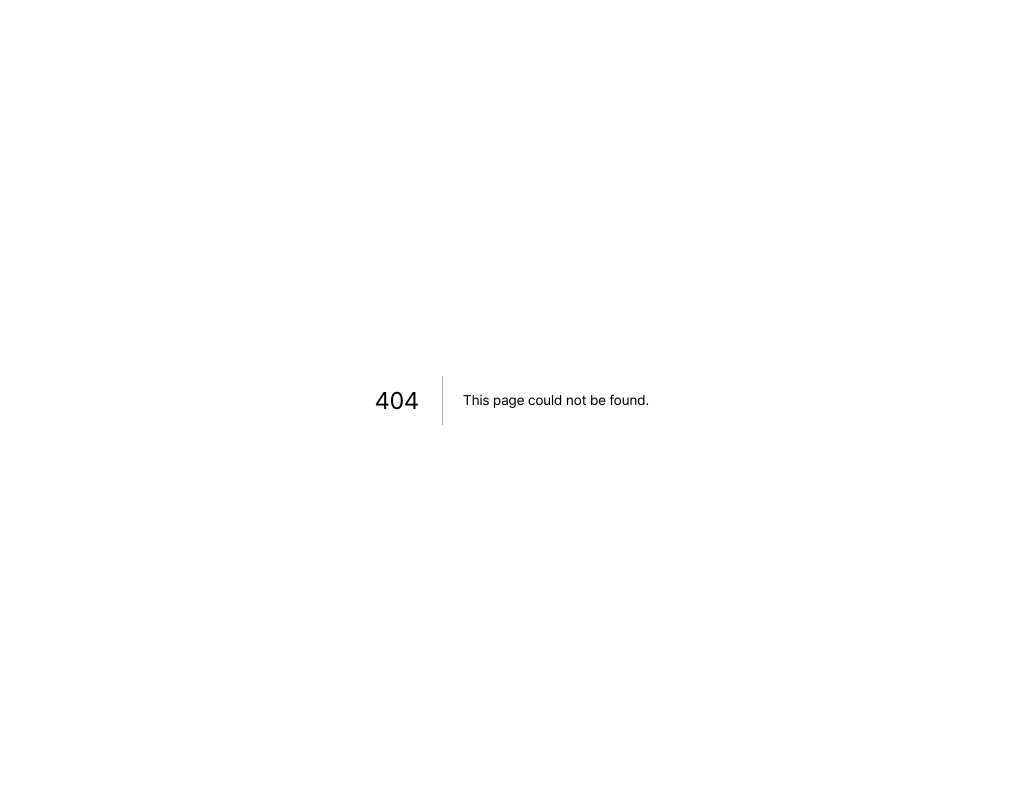
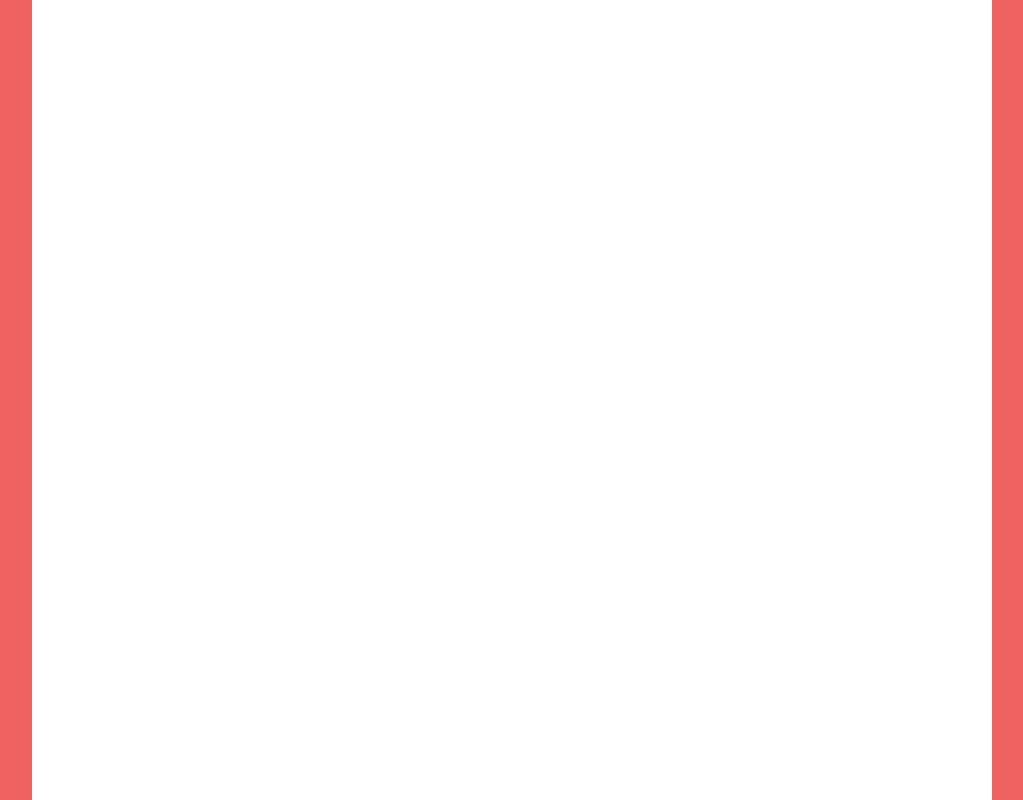
Before and after one commit to Raon98/Lp-bar, a Next.js app: page /detail/1 in a window 1280 px wide. Before the commit this address had no page. Shown: the whole page, without its empty margins (128-1151 px from the left). Built offline with nearby package versions, Linux system fonts and the light colour scheme.

Commit message:
feat : detail 페이지 추가

```diff
--- /dev/null
+++ b/app/(pages)/detail/[id]/page.tsx
@@ -0,0 +1,27 @@
+'use Client'
+import AccompanyDetail from "@/app/features/detail/component/AccompanyDetail";
+import DetailLayout from "@/app/features/detail/component/DetailLayout";
+import PolaroidDetail from "@/app/features/detail/component/PolaroidDetail";
+import ResumeDetail from "@/app/features/detail/component/ResumeDetail";
+
+import { useEffect } from "react";
+
+export default function Page({params}:{params: {idx : number}}) {
+  // const router = useRouter();
+
+  // useEffect(()=> {
+  //   const idxArr = [1,2,3]
+  //   if(!idxArr.includes(params.idx)){
+  //     router.push('/main')
+  //   }
+  // },[])
+  return (
+    <>
+      <DetailLayout>
+        {params.idx === 1 && <ResumeDetail/>}
+        {params.idx === 2 && <AccompanyDetail/>}
+        {params.idx === 3 && <PolaroidDetail/>}
+      </DetailLayout>
+    </>
+  );
+}
--- a/app/common/component/modals/BoxModal.tsx
+++ b/app/common/component/modals/BoxModal.tsx
@@ -44,7 +44,7 @@ const BoxModal = () => {
                 modalState("box") && "animate-boxOpen"
               )}
             >
-              {dragState && (
+              {!dragState && (
                 <>
                   <div
                     className="flex justify-end items-center h-[3rem] mr-[3rem]"
@@ -83,7 +83,7 @@ const BoxModal = () => {
                   </div>
                 </>
               )}
-              {!dragState && (
+              {dragState && (
                 <>
                   <div
                     className="h-full m-[0.75rem_4.5rem] flex justify-center items-center"
--- /dev/null
+++ b/app/features/detail/component/AccompanyDetail.tsx
@@ -0,0 +1,12 @@
+import { useTheme } from "@/app/hooks/themeContext";
+
+const AccompanyDetail = () => {
+    const { theme} = useTheme();
+  return (
+    <>
+      <div>동행하다 상세화면</div>
+    </>
+  );
+};
+
+export default AccompanyDetail;
--- /dev/null
+++ b/app/features/detail/component/DetailLayout.tsx
@@ -0,0 +1,21 @@
+'use client'
+
+import { useTheme } from "@/app/hooks/themeContext";
+
+interface DetailLayoutProps {
+  children: React.ReactNode;
+}
+const DetailLayout = ({children}: DetailLayoutProps) => {
+    const { theme} = useTheme();
+  return (
+    <>
+      <div className={`w-full h-screen overflow-y-auto ${theme} flex justify-center items-center`}>
+        <div className=" w-[75%] h-screen bg-white">
+          {children}
+        </div>
+      </div>
+    </>
+  );
+};
+
+export default DetailLayout;
--- /dev/null
+++ b/app/features/detail/component/PolaroidDetail.tsx
@@ -0,0 +1,12 @@
+import { useTheme } from "@/app/hooks/themeContext";
+
+const PolaroidDetail = () => {
+    const { theme} = useTheme();
+  return (
+    <>
+      <div>폴라로이드 상세화면</div>
+    </>
+  );
+};
+
+export default PolaroidDetail;
--- /dev/null
+++ b/app/features/detail/component/ResumeDetail.tsx
@@ -0,0 +1,12 @@
+import { useTheme } from "@/app/hooks/themeContext";
+
+const ResumeDetail = () => {
+    const { theme} = useTheme();
+  return (
+    <>
+      <div>이력서 상세화면</div>
+    </>
+  );
+};
+
+export default ResumeDetail;
--- /dev/null
+++ b/app/features/detail/component/index.ts
@@ -0,0 +1,4 @@
+export * from "./AccompanyDetail"
+export * from "./DetailLayout"
+export * from "./PolaroidDetail"
+export * from "./ResumeDetail"
--- a/app/features/main/component/MainLayout.tsx
+++ b/app/features/main/component/MainLayout.tsx
@@ -6,6 +6,7 @@ import useDragStore from "@/app/store/useDragStore";
 import useLpStore from "@/app/store/useLpStore";
 import useModalStore from "@/app/store/useModalStore";
 import useMotionStore from "@/app/store/useMotionStore";
+import { useRouter } from "next/navigation";
 import { useEffect, useRef, useState } from "react";
 
 export default function MainLayout() {
@@ -15,6 +16,7 @@ export default function MainLayout() {
   const { getKeyLp } = useLpStore();
   const { modalState, modalOpen, modalClose } = useModalStore();
   const { setDragState } = useDragStore();
+  const router = useRouter();
 
   const play = getState("main", "play");
   const box = modalState("box");
@@ -33,10 +35,14 @@ export default function MainLayout() {
     },
     recodePlay: () => {
       if (lp.key === "") {
+        console.log('빈 lp판')
       } else {
+        console.log('재생 시작')
         setChangeState("main", "play");
+
         if (play) {
           //재생
+          router.push(`/detail/${lp.idx}`)
         } else {
           //중지
         }
```
